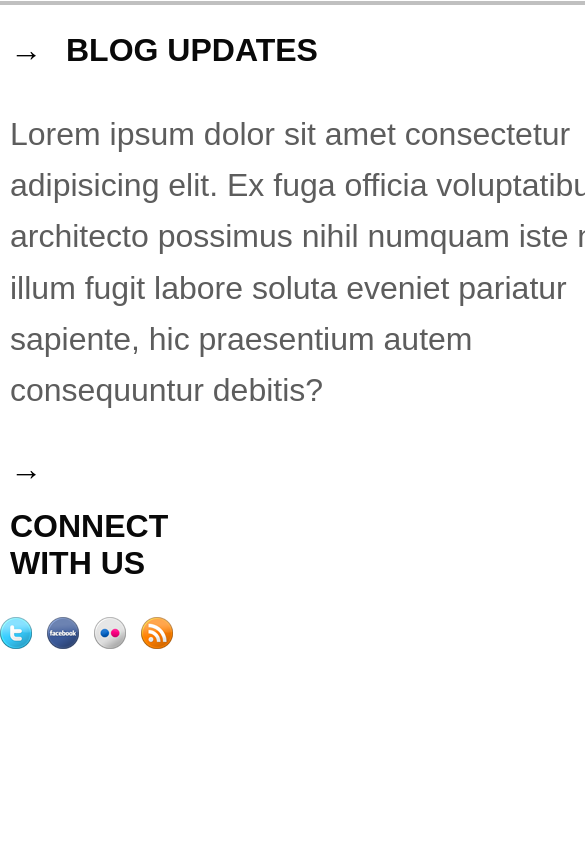
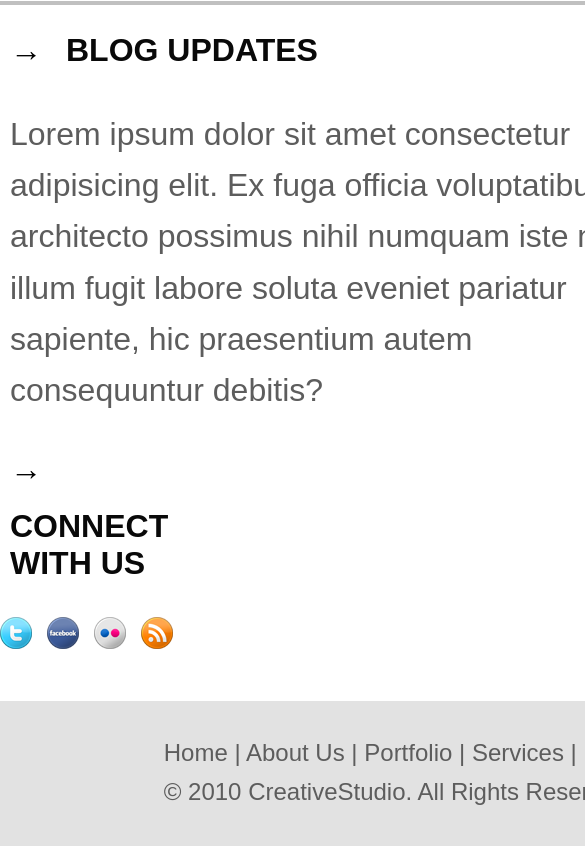
Before and after one commit to RomaDydyk/RomaDydyk, a plain HTML site: page kkr/index.html in a window 390 px wide. Shown: the part 3373-4219 px from the top of the page, 585 px wide, since content can reach past the window. Before the commit the page ends 4074 px from the top, so only its background shows below. Drawn offline with Linux system fonts and the light colour scheme.

Commit message:
add footer to kkr

```diff
--- a/kkr/style.css
+++ b/kkr/style.css
@@ -199,7 +199,7 @@ color: rgb(153, 152, 152);
     width: 100px;
   }
   .footer{
-    display: none;
+   width: 300%;
   }
   .header {
     display: flex;
@@ -227,4 +227,12 @@ color: rgb(153, 152, 152);
     display: flex;
     flex-direction: column;
   }
+  .footer_wrap {
+    display: flex;
+    justify-content: space-around;
+    align-items: center;
+  }
+  .footer_wrap span {
+  font-size: x-large;
+  }
 }
```
